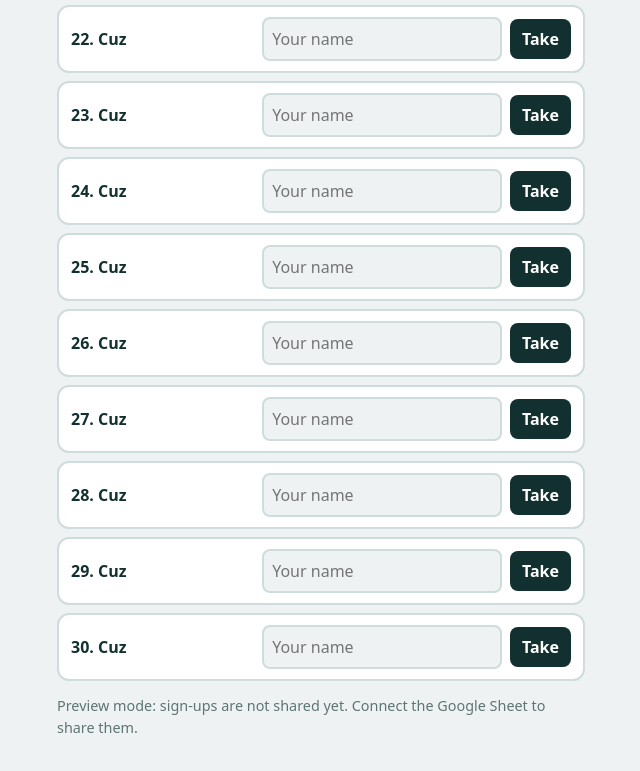
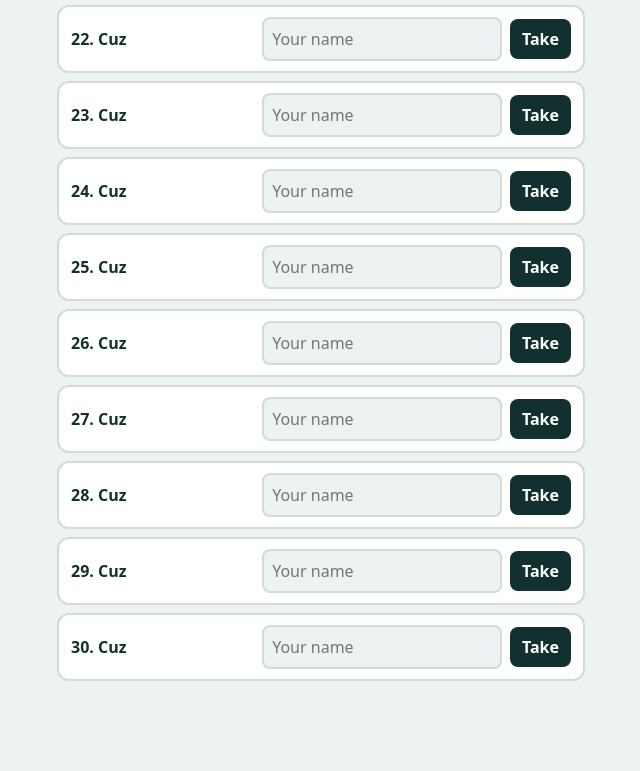
Before and after one commit to f4fp588yv8-dev/cetele, a plain HTML site: page index.html in a window 1280 px wide. Shown: the part 1803-2574 px from the top of the page, without its empty margins (319-959 px from the left). After the commit the page ends 2546 px from the top, so only its background shows below. Drawn offline with Linux system fonts and the light colour scheme; no server answers.

Commit message:
Update index.html

```diff
--- a/index.html
+++ b/index.html
@@ -51,7 +51,7 @@
  ["CEVŞEN-İ KEBÎR","EVRÂD-I KUDSİYE","DELÂILÜ'N-NÛR","SEKINE DUASI","VEYSEL-KARANÎ DUASI","TERCÜMAN-I İSM-İ ÂZAM DUASI","İSM-İ ÂZAM DUASI","MÜNÂCÂTÜ'L-KUR'ÂN","TAHMÎDİYE DUASI","HULÂSATÜ'L-HULÂSA","MÜNÂCÂTÜ'L-KUR'ÂN","ŞEFAAT DUASI","CELCELÛTİYYE DUASI"]
 ];
 const pre=["k","c"];
-const API_URL="PASTE_YOUR_APPS_SCRIPT_URL_HERE";
+const API_URL="https://script.google.com/macros/s/AKfycbywaUi4_-s1JIbrzPA66fW3oYoI7nb7npk-9JHlhKYg2bVmfcYs6hx7z_B0pd0GnBbO/exec";
 let claims={},drafts={},last="";
 try{last=localStorage.getItem("myname")||""}catch(e){}
 function render(){
```
